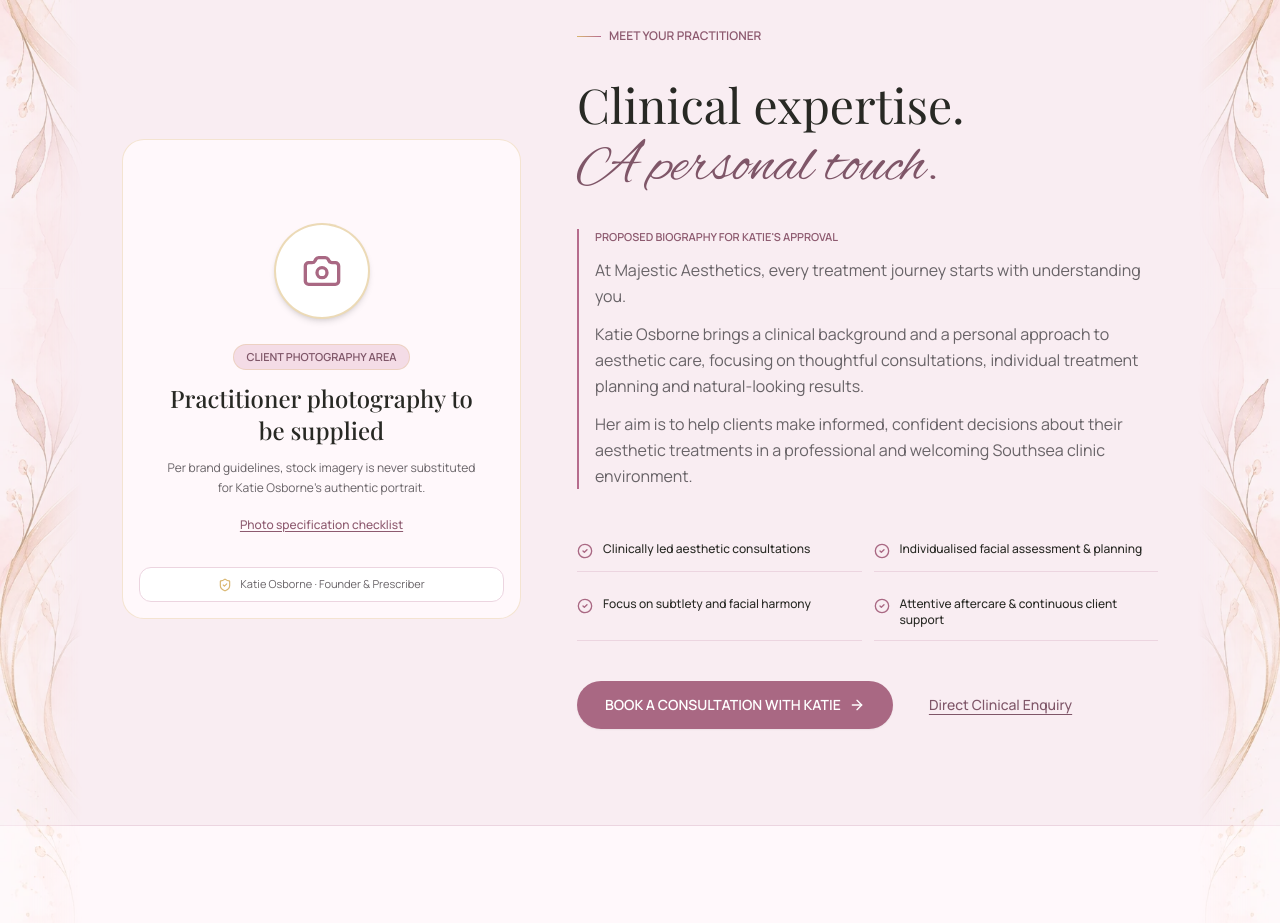
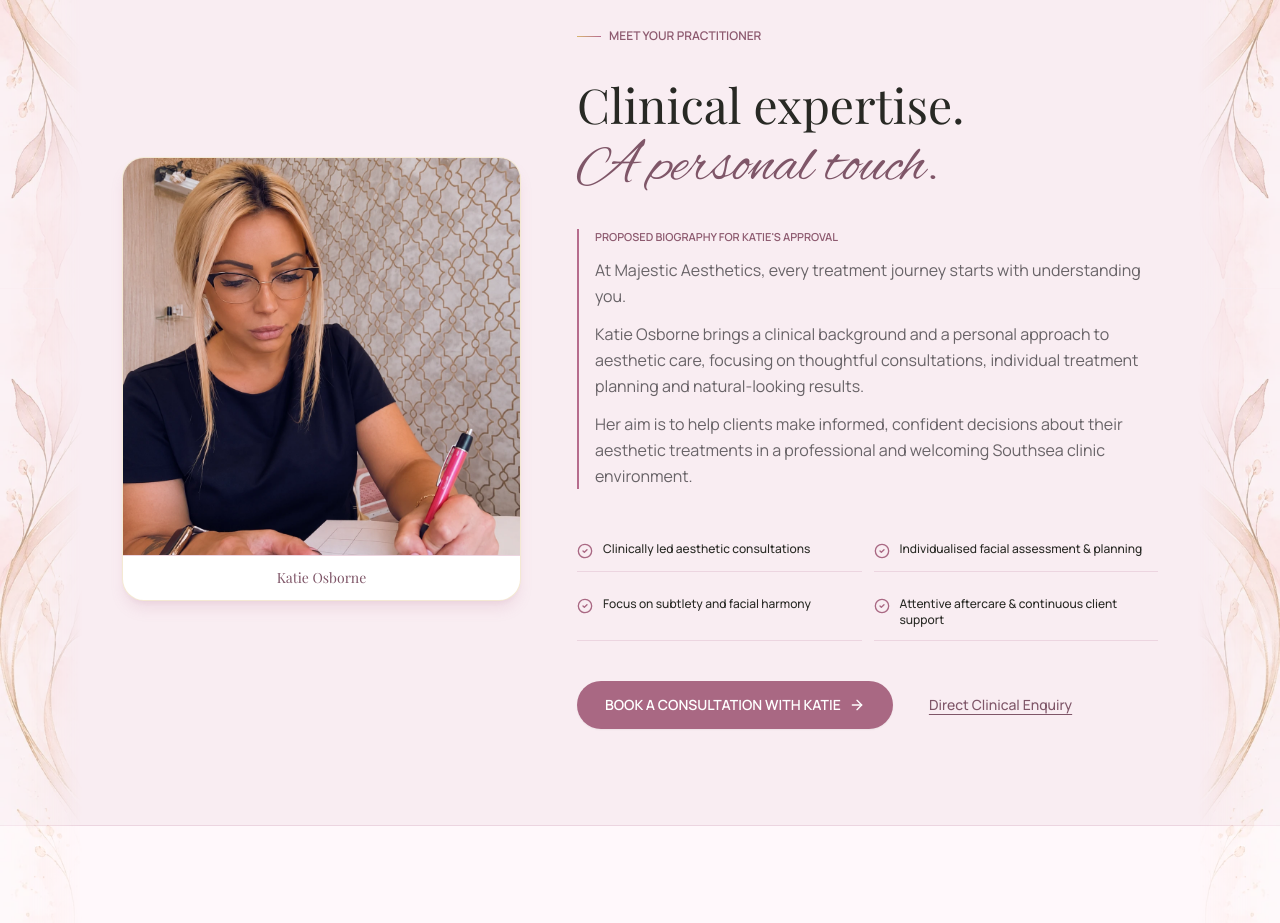
Before and after one commit to adriann1z/Majestic-Aesthetics, a React (Vite) app: page / in a window 1280 px wide. Shown: the part 2120-3043 px from the top of the page. Built offline with nearby package versions, Linux system fonts and the light colour scheme; a web font is replaced by a local one.

Commit message:
Add supplied practitioner photo to Meet Katie section

```diff
--- a/src/components/PractitionerSection.tsx
+++ b/src/components/PractitionerSection.tsx
@@ -1,5 +1,5 @@
 import React from 'react';
-import { Camera, CheckCircle2, Award, HeartHandshake, ShieldCheck, ArrowRight } from 'lucide-react';
+import { CheckCircle2, ArrowRight } from 'lucide-react';
 import { siteConfig } from '../data/siteConfig';
 import { DecorativeBackground } from './DecorativeBackground';
 
@@ -9,8 +9,7 @@
 }
 
 export const PractitionerSection: React.FC<PractitionerSectionProps> = ({
-  onOpenBooking,
-  onOpenChecklist
+  onOpenBooking
 }) => {
   return (
     <section
@@ -21,50 +20,23 @@
       <div className="section-inner max-w-7xl mx-auto px-5 sm:px-8 lg:px-12">
         <div className="grid grid-cols-1 lg:grid-cols-12 gap-10 lg:gap-14 items-center">
 
-          {/* Left Column: Practitioner Portrait / Verified Placeholder (5 cols) */}
+          {/* Practitioner portrait */}
           <div className="lg:col-span-5 order-2 lg:order-1">
             <div className="relative mx-auto max-w-[420px] lg:max-w-full">
 
-              {/* Elegant Portrait Frame */}
-              <div className="practitioner-photo-area border border-gold-metallic/30 p-8 sm:p-10 flex flex-col items-center justify-center text-center relative overflow-hidden">
-
-                {/* Background Watercolor Wash & Gold Dust Glow */}
-                <DecorativeBackground variant="botanical" />
-
-                {/* Silhouette / Medical crest motif with gold border */}
-                <div className="w-24 h-24 rounded-full bg-white border-2 border-gold-metallic/50 flex items-center justify-center mb-6 shadow-md relative z-10">
-                  <Camera className="w-10 h-10 text-rose-button" />
-                </div>
-
-                <div className="space-y-3 z-10 max-w-xs relative">
-                  <span className="inline-block px-3 py-1 rounded-full text-[11px] font-semibold tracking-wider uppercase bg-rose-soft text-rose-plum border border-gold-metallic/30">
-                    Client Photography Area
-                  </span>
-
-                  <h4 className="font-serif text-xl sm:text-2xl text-text-charcoal font-medium">
-                    Practitioner photography to be supplied
-                  </h4>
-
-                  <p className="text-xs text-text-muted leading-relaxed">
-                    Per brand guidelines, stock imagery is never substituted for Katie Osborne's authentic portrait.
-                  </p>
-
-                  <button
-                    onClick={onOpenChecklist}
-                    type="button"
-                    className="inline-flex items-center gap-1.5 text-xs text-rose-accent hover:text-rose-plum underline underline-offset-2 pt-2 cursor-pointer font-medium"
-                  >
-                    <span>Photo specification checklist</span>
-                  </button>
-                </div>
-
-                {/* Subdued corner badge */}
-                <div className="absolute bottom-4 left-4 right-4 bg-white/95 backdrop-blur-xs py-2 px-3 rounded-xl border border-border-blush text-[11px] text-text-muted flex items-center justify-center gap-2 z-10">
-                  <ShieldCheck className="w-3.5 h-3.5 text-gold-metallic" />
-                  <span>Katie Osborne · Founder &amp; Prescriber</span>
-                </div>
-
-              </div>
+              <figure className="rounded-[22px] overflow-hidden border border-gold-metallic/30 bg-white shadow-lg shadow-rose-brand/15">
+                <img
+                  src="/images/katie-practitioner.webp"
+                  alt="Katie Osborne writing consultation notes at Majestic Aesthetics"
+                  width={1100}
+                  height={1100}
+                  loading="lazy"
+                  className="block w-full h-auto aspect-square object-contain"
+                />
+                <figcaption className="py-3 px-4 text-center text-sm font-serif text-rose-plum border-t border-border-blush">
+                  Katie Osborne
+                </figcaption>
+              </figure>
 
             </div>
           </div>
--- a/src/data/siteConfig.ts
+++ b/src/data/siteConfig.ts
@@ -136,8 +136,8 @@
   {
     id: "portrait",
     item: "Katie Osborne Photography",
-    currentConceptValue: "Clean editorial placeholder active",
-    status: "Awaiting practitioner photo",
-    actionRequired: "Provide approved high-resolution clinical headshots or clinic interior imagery."
+    currentConceptValue: "Owner-supplied photograph added to Meet Your Practitioner; hero concept image retained",
+    status: "Profile photo supplied",
+    actionRequired: "Review the supplied profile photo and confirm the preferred approved image for the homepage hero."
   }
 ];
```
Also changed, not shown: public/images/katie-practitioner.webp (added).
